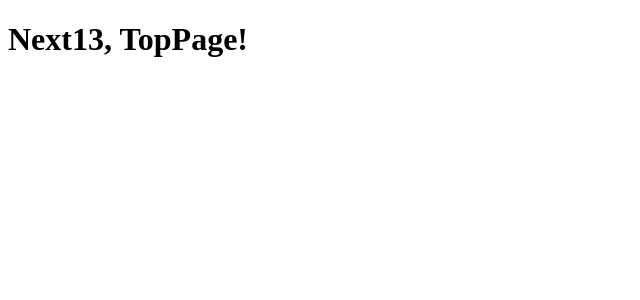
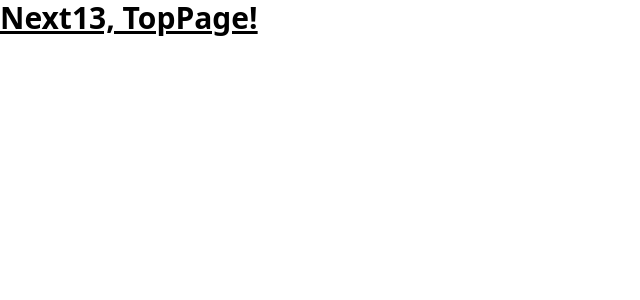
Before and after one commit to m4tsu/next13-practice, a Next.js app: page / in a window 1280 px wide. Shown: the top 300 px of the page, without its empty margins (0-640 px from the left). Built offline with nearby package versions, Linux system fonts and the light colour scheme.

Commit message:
init tailwind

```diff
--- a/package.json
+++ b/package.json
@@ -18,5 +18,10 @@
     "react": "18.2.0",
     "react-dom": "18.2.0",
     "typescript": "4.8.4"
+  },
+  "devDependencies": {
+    "autoprefixer": "^10.4.13",
+    "postcss": "^8.4.19",
+    "tailwindcss": "^3.2.4"
   }
 }
--- /dev/null
+++ b/postcss.config.js
@@ -0,0 +1,6 @@
+module.exports = {
+  plugins: {
+    tailwindcss: {},
+    autoprefixer: {},
+  },
+}
--- a/src/app/layout.tsx
+++ b/src/app/layout.tsx
@@ -1,12 +1,14 @@
+import "../../styles/globals.css";
+
 export default function RootLayout({
   children,
 }: {
-  children: React.ReactNode
+  children: React.ReactNode;
 }) {
   return (
     <html>
       <head />
       <body>{children}</body>
     </html>
-  )
+  );
 }
--- a/src/app/page.tsx
+++ b/src/app/page.tsx
@@ -1,7 +1,7 @@
 import { NextPage } from "next";
 
 const TopPage: NextPage = () => {
-  return <h1>Next13, TopPage!</h1>;
+  return <h1 className="text-3xl font-bold underline">Next13, TopPage!</h1>;
 };
 
 export default TopPage;
--- /dev/null
+++ b/tailwind.config.js
@@ -0,0 +1,12 @@
+/** @type {import('tailwindcss').Config} */
+module.exports = {
+  content: [
+    "src/app/**/*.{js,ts,jsx,tsx}",
+    "src/pages/**/*.{js,ts,jsx,tsx}",
+    "src/components/**/*.{js,ts,jsx,tsx}",
+  ],
+  theme: {
+    extend: {},
+  },
+  plugins: [],
+};
```
Also changed, not shown: styles/globals.css (+5 -2 lines), 1 other file (tests, documents, lock files or other folders).
